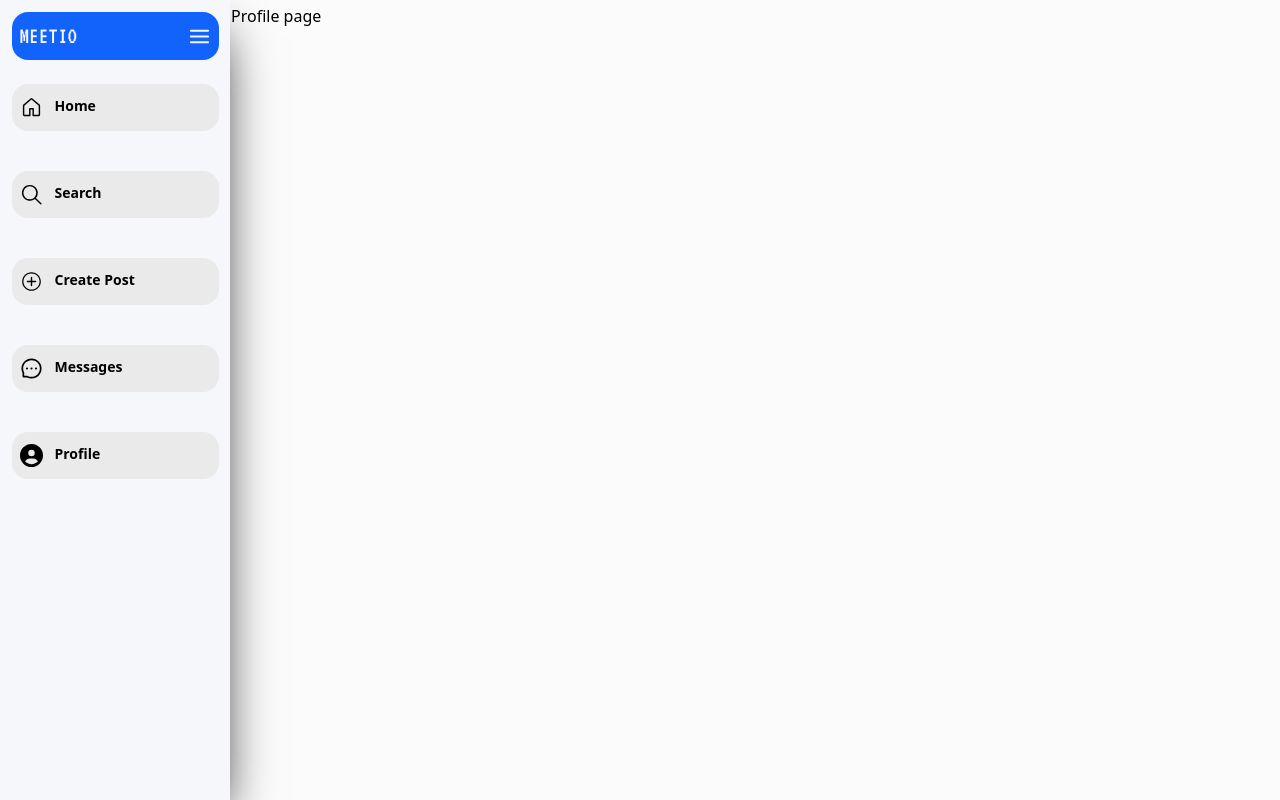
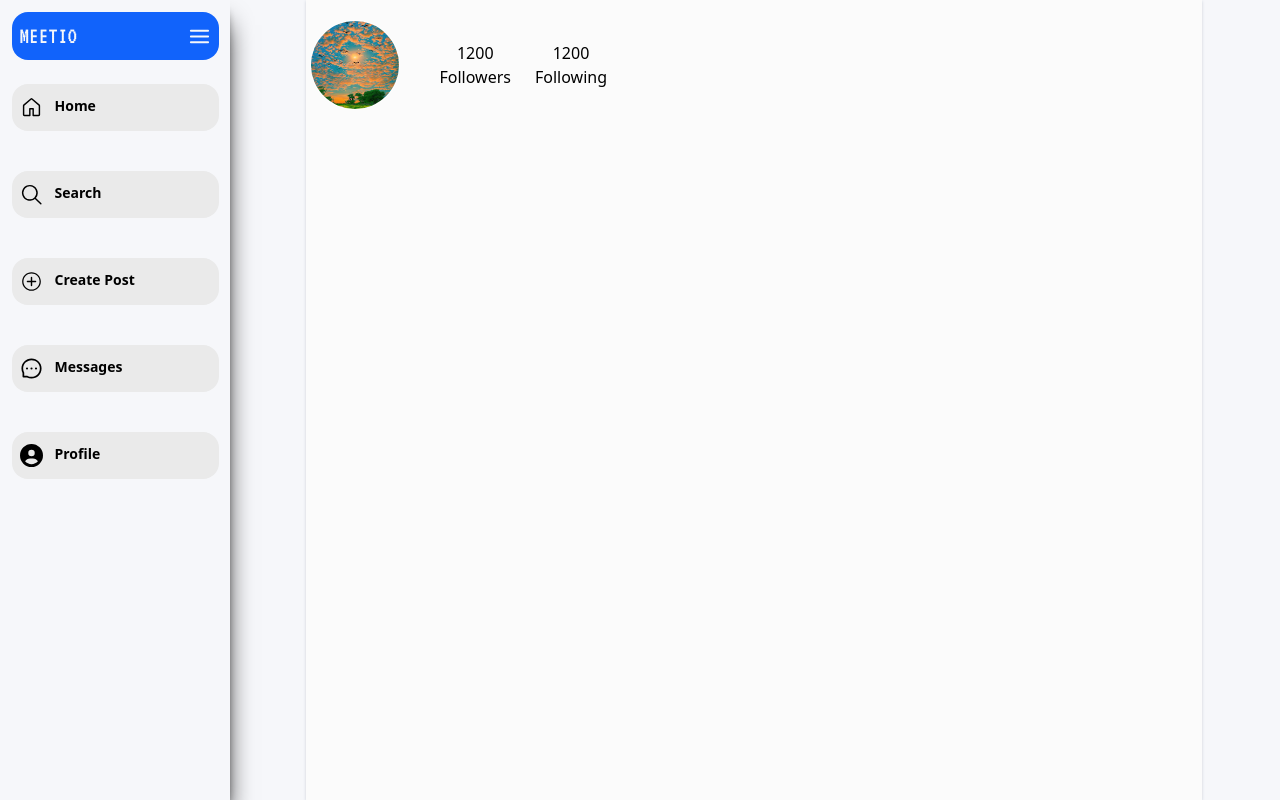
Before and after one commit to athulcoder/meetio, a Next.js app in the folder frontend/: page /profile in a window 1280 px wide. Built offline with nearby package versions, Linux system fonts and the light colour scheme.

Commit message:
final navigation complted

```diff
--- a/frontend/app/(home)/feeds/page.jsx
+++ b/frontend/app/(home)/feeds/page.jsx
@@ -6,7 +6,7 @@ import { IoNotificationsOutline } from "react-icons/io5";
 
 const FeedPage = () => {
   return (
-    <section className="bg-background h-screen w-full  overflow-y-auto pb-30 ">
+    <section className="bg-background h-screen w-full  overflow-y-auto pb-30  no-scrollbar">
       {/* TITLE SECTION */}
 
       <div className="min-md:hidden w-full h-[30px] px-3 flex justify-between items-center">
@@ -17,10 +17,12 @@ const FeedPage = () => {
         <IoNotificationsOutline size={26} className=" cursor-pointer" />
       </div>
       {/* Story section */}
+
       <StorySection />
+
       <hr className="border-[0.2px] border-[#c7c7c7]" />
 
-      <div className="w-full flex flex-col items-center min-md:ml-10 min-md:items-start ">
+      <div className="flex flex-col gap-5 justify-center px-10">
         <PostCard />
         <PostCard />
         <PostCard />
--- a/frontend/app/(home)/profile/page.js
+++ /dev/null
@@ -1,7 +0,0 @@
-import React from "react";
-
-const ProfilePage = () => {
-  return <div>Profile page</div>;
-};
-
-export default ProfilePage;
--- /dev/null
+++ b/frontend/app/(home)/profile/page.jsx
@@ -0,0 +1,14 @@
+import BioPart from "@/components/profile/BioPart";
+import Image from "next/image";
+import React from "react";
+
+const ProfilePage = () => {
+  return (
+    <section className="bg-background h-screen w-full  overflow-y-auto pb-30 ">
+      {/* PROF */}
+      <BioPart />
+    </section>
+  );
+};
+
+export default ProfilePage;
--- a/frontend/app/layout.js
+++ b/frontend/app/layout.js
@@ -14,9 +14,7 @@ export default function RootLayout({ children }) {
   return (
     <html lang="en" className="">
       <body className="bg-background min-h-screen ">
-        <div className="flex w-full  min-h-screen ">
-          <ClientComponent>{children}</ClientComponent>
-        </div>
+        <ClientComponent>{children}</ClientComponent>
       </body>
     </html>
   );
--- a/frontend/components/ClientComponent.jsx
+++ b/frontend/components/ClientComponent.jsx
@@ -8,19 +8,22 @@ import MobileNavigation from "./MobileNavigation";
 const ClientComponent = ({ children }) => {
   const [open, setOpen] = useState(true);
   return (
-    <>
+    <div className="bg-bluish-white flex min-h-screen justify-center">
       <DesktopNavigation open={open} setOpen={setOpen} />
 
       <MobileNavigation />
 
-      <div
-        className={`h-screen w-full ${
+      {/*  ${
           open ? "min-md:ml-[227px]" : "min-md:ml-[87px]"
-        } fixed transition-all duration-100 ease-in-out overflow-hidden p-1  `}
+        } */}
+      <main
+        className={`h-screen max-md:w-full w-[70%] ${
+          open ? "min-md:ml-[227px]" : ""
+        } fixed transition-all duration-100 ease-in-out overflow-hidden p-1  bg-background shadow-gray-300 shadow-sm`}
       >
         {children}
-      </div>
-    </>
+      </main>
+    </div>
   );
 };
 
--- a/frontend/components/DesktopNavigation.jsx
+++ b/frontend/components/DesktopNavigation.jsx
@@ -15,10 +15,10 @@ const DesktopNavigation = ({ open, setOpen }) => {
   };
 
   return (
-    <nav
-      className={` flex-col left-0 ${
+    <aside
+      className={` flex-col  ${
         open ? "min-w-[230px]" : "min-w-[90px]"
-      } fixed transition-all duration-300 ease-in-out  h-full bg-bluish-white flex items-center justify-center shadow-black shadow-2xl overflow-y-hidden max-md:hidden z-100 `}
+      }  transition-all duration-300 ease-in-out  h-full bg-bluish-white flex items-center justify-center shadow-black shadow-xl overflow-y-hidden max-md:hidden z-10 fixed left-0`}
     >
       <div
         className={`bg-primary-blue text-bluish-white flex  w-[90%] p-2 items-center rounded-2xl my-3 ${
@@ -69,7 +69,7 @@ const DesktopNavigation = ({ open, setOpen }) => {
           );
         })}
       </ul>
-    </nav>
+    </aside>
   );
 };
 
--- /dev/null
+++ b/frontend/components/profile/BioPart.jsx
@@ -0,0 +1,38 @@
+import Image from "next/image";
+import React from "react";
+
+const BioPart = () => {
+  return (
+    <div className="flex bg-background min-h-fit items-center justify-start gap-10 py-4">
+      <div className="h-[90px] w-[90px] bg-white rounded-full flex justify-center items-center">
+        <Image
+          src={"/sample_post.png"}
+          width={300}
+          alt="dp"
+          height={300}
+          className="h-[90px] w-[90px] rounded-full p-[1px]"
+        />
+      </div>
+
+      {/* COUNTS */}
+
+      <div className="flex gap-6 ">
+        {/* FOllowers */}
+
+        <div className="flex flex-col justify-center items-center ">
+          1200
+          <p>Followers</p>
+        </div>
+
+        {/* FOllowing*/}
+
+        <div className="flex flex-col justify-center items-center">
+          1200
+          <p>Following</p>
+        </div>
+      </div>
+    </div>
+  );
+};
+
+export default BioPart;
--- a/frontend/components/story/StorySection.jsx
+++ b/frontend/components/story/StorySection.jsx
@@ -4,7 +4,7 @@ import { STORIES } from "@/constants/StorySample";
 
 const StorySection = () => {
   return (
-    <div className=" bg-background h-[90px]  gap-6 overflow-x-auto flex items-center no-scrollbar  pl-3 pr-4 ">
+    <div className=" bg-background h-[90px]  gap-5 overflow-x-auto flex items-center no-scrollbar px-3 ">
       {STORIES.map((person, index) => {
         return <StoryCircle props={person} key={index} />;
       })}
```
